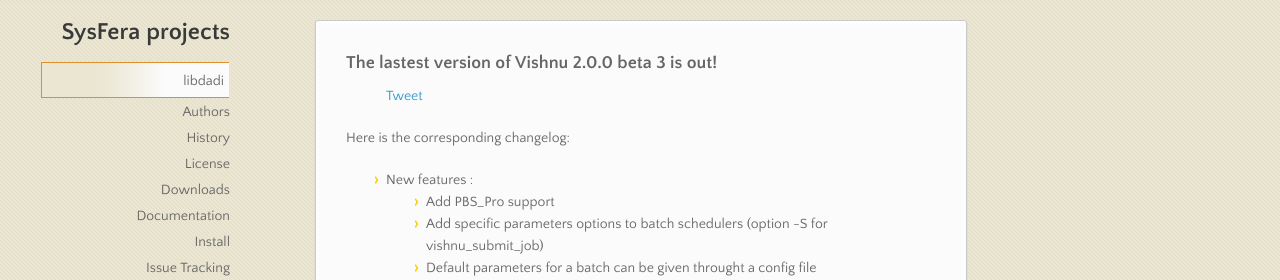
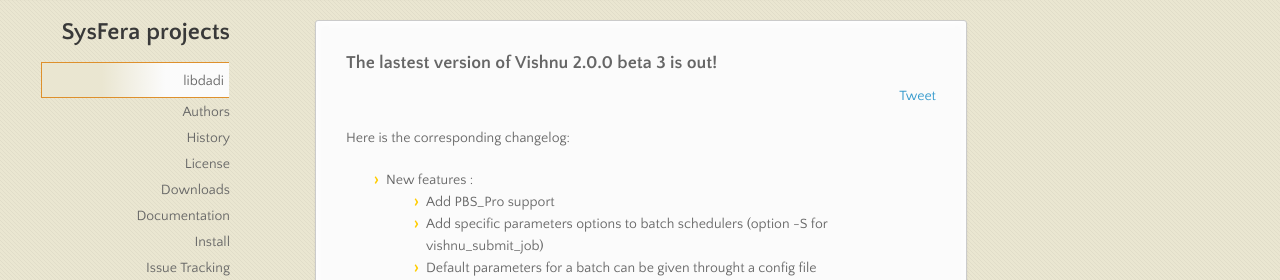
Before and after one commit to dloureiro/sysfera.github.com, a Jekyll site: the page built from _posts/2012-11-09-Vishnu_v2.0.0beta3_is_out.html, in a window 1280 px wide. Shown: the part 170-450 px from the top of the page. Built offline with Jekyll 4.4.1, drawn with Linux system fonts in a browser that asks for light colours; nearby versions of some CDN libraries; Markdown is read by kramdown in place of the engine named in the settings; comment, search, counter and statistics services are not loaded.

Commit message:
Amelioration du style

```diff
--- a/_includes/JB/sharing-providers/global
+++ b/_includes/JB/sharing-providers/global
@@ -1,13 +1,13 @@
 <ul class="post-share">
 
 <!-- Twitter -->
-<li><a href="https://twitter.com/share" class="twitter-share-button" data-text="{{ page.title }}" data-via="{{ site.JB.sharing.twitter.via }}" data-related="{{ site.author.twitter }}" data-count="{{ site.JB.sharing.twitter.count }}" data-size="{{ site.JB.sharing.twitter.size }}">Tweet</a></li>
+<li class="tw share-li"><a href="https://twitter.com/share" class="twitter-share-button" data-text="{{ page.title }}" data-via="{{ site.JB.sharing.twitter.via }}" data-related="{{ site.author.twitter }}" data-count="{{ site.JB.sharing.twitter.count }}" data-size="{{ site.JB.sharing.twitter.size }}">Tweet</a></li>
 
 <!-- Google+ -->
-<li><div class="g-plusone" data-size="{{ site.JB.sharing.googleplus.size }}" data-annotation="{{ site.JB.sharing.googleplus.annotation }}" data-width="{{ site.JB.sharing.googleplus.width }}"></div></li>
+<li class="gplus share-li"><div class="g-plusone" data-size="{{ site.JB.sharing.googleplus.size }}" data-annotation="{{ site.JB.sharing.googleplus.annotation }}" data-width="{{ site.JB.sharing.googleplus.width }}"></div></li>
 
 <!-- Facebook -->
-<li><div class="fb-like" data-send="false" data-layout="{{ site.JB.sharing.facebook.layout }}" data-width="{{ site.JB.sharing.facebook.width }}" data-show-faces="{{ site.JB.sharing.facebook.faces }}" data-font="{{ site.JB.sharing.facebook.font }}"></div></li>
+<li class="fb share-li"><div class="fb-like" data-send="false" data-layout="{{ site.JB.sharing.facebook.layout }}" data-width="{{ site.JB.sharing.facebook.width }}" data-show-faces="{{ site.JB.sharing.facebook.faces }}" data-font="{{ site.JB.sharing.facebook.font }}"></div></li>
 
 </ul>
 
--- a/stylesheets/styles.css
+++ b/stylesheets/styles.css
@@ -1031,11 +1031,17 @@
 }
 
 .post-sharing{
-	right: 10px;
+	text-align:right;
 }
 
 .post-share li{
 	display: inline;
 	list-style-type: none;
 	text-align:right;
+
 }
+
+.share-li{
+	width: 110px;
+	height: 16px;
+}
```
